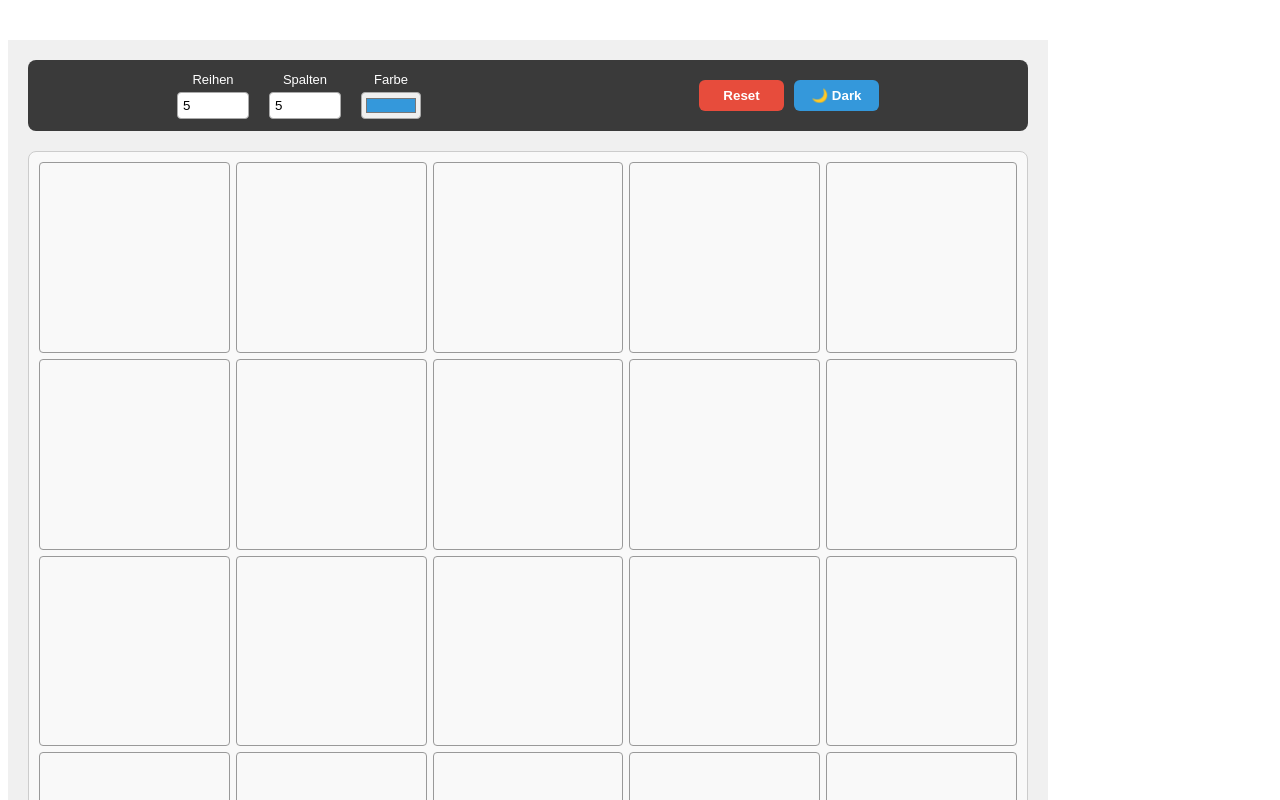
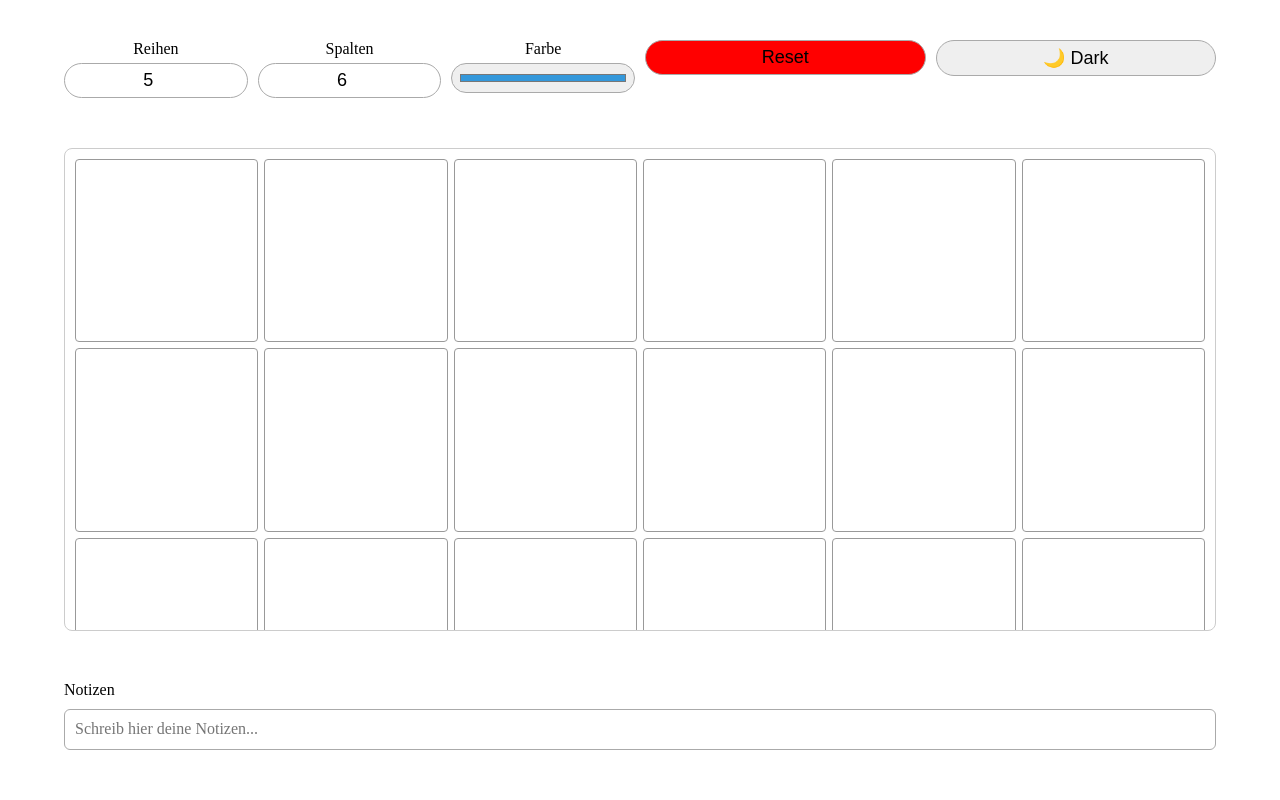
Before and after one commit to benni043/dutze-app, a Vue app: page / in a window 1280 px wide. Shown: the top 800 px of the page. Built offline with nearby package versions, Linux system fonts and the light colour scheme.

Commit message:
added styling for android

```diff
--- a/src/App.vue
+++ b/src/App.vue
@@ -1,5 +1,5 @@
 <script setup lang="ts">
-import { ref } from "vue";
+import {ref} from "vue";
 
 type Cell = {
   id: number;
@@ -9,7 +9,7 @@ type Cell = {
 };
 
 const rows = ref(5);
-const cols = ref(5);
+const cols = ref(6);
 const selectedColor = ref("#3498db");
 const grid = ref<Cell[]>([]);
 const note = ref("");
@@ -25,7 +25,7 @@ const initGrid = () => {
       if (existing) {
         newGrid.push(existing);
       } else {
-        newGrid.push({ id: id++, x: r, y: c, color: null });
+        newGrid.push({id: id++, x: r, y: c, color: null});
       }
     }
   }
@@ -42,7 +42,9 @@ const resetGrid = () => {
 
 const toggleDark = () => {
   isDark.value = !isDark.value;
+  document.body.classList.toggle("dark", isDark.value);
 };
+
 
 initGrid();
 </script>
@@ -61,6 +63,7 @@ initGrid();
               @change="initGrid"
           />
         </div>
+
         <div class="nav-item">
           <label>Spalten</label>
           <input
@@ -70,17 +73,24 @@ initGrid();
               @change="initGrid"
           />
         </div>
+
         <div class="nav-item">
           <label>Farbe</label>
-          <input type="color" v-model="selectedColor" />
+          <input type="color" v-model="selectedColor"/>
         </div>
       </div>
 
       <div class="nav-actions">
-        <button @click="resetGrid" class="reset-btn">Reset</button>
-        <button @click="toggleDark" class="dark-toggle">
-          {{ isDark ? "☀️ Light" : "🌙 Dark" }}
-        </button>
+        <div class="nav-item">
+          <button @click="resetGrid" class="reset-btn">Reset</button>
+        </div>
+
+        <div class="nav-item">
+          <button @click="toggleDark" class="dark-toggle">
+            {{ isDark ? "☀️ Light" : "🌙 Dark" }}
+          </button>
+        </div>
+
       </div>
     </nav>
 
@@ -113,130 +123,94 @@ initGrid();
   </div>
 </template>
 
-<style scoped>
+<style>
 body {
-  margin: 1px;
-  padding: 0;
+  margin: 0;
+  background-color: white;
+}
+
+body.dark {
+  background-color: black;
 }
 
 .container {
-  max-width: 1000px;
-  margin-top: 5vh;
-  margin-bottom: 50px;
-  padding: 20px;
-  font-family: Arial, sans-serif;
-  background: #f0f0f0;
-  color: #222;
-  min-height: 100vh;
-  transition: background 0.3s, color 0.3s;
+  display: flex;
+  flex-direction: column;
+  height: 90vh;
+  gap: 50px;
+  margin: 5vh 5vw;
 }
 
-/* DARK MODE */
-.container.dark {
-  background: #1e1e1e;
-  color: #eee;
-}
-
-.container.dark .navbar {
-  background: #0f0f0f;
-}
-
-.container.dark .grid {
-  background: #252525;
-  border-color: #333;
-}
-
-.container.dark .cell {
-  border-color: #555;
-}
-
-.container.dark .notes textarea {
-  background: #333;
-  border-color: #555;
-  color: #eee;
-}
-
-/* NAVBAR */
 .navbar {
   display: flex;
   flex-wrap: wrap;
-  justify-content: space-around;
-  align-items: center;
-  gap: 20px;
-  background: #3a3a3a;
-  padding: 12px 20px;
-  border-radius: 8px;
-  margin-bottom: 20px;
-  color: white;
+  gap: 10px;
 }
 
-.nav-controls {
+.nav-controls,
+.nav-actions {
   display: flex;
-
-  gap: 20px;
-  flex-wrap: wrap;
+  flex: 1;
+  gap: 10px;
 }
 
 .nav-item {
+  flex: 1;
+  min-width: 80px;
   display: flex;
   flex-direction: column;
-  font-size: 13px;
+  align-items: center;
   gap: 5px;
-  align-items: center;
 }
 
-.nav-item input {
-  width: 60px;
-  border-radius: 4px;
+.nav-item input,
+.nav-item button {
+  width: 100%;
+  min-height: 30px;
+  box-sizing: border-box;
+  padding: 6px;
+  border-radius: 60px;
   border: 1px solid #aaa;
+  text-align: center;
+  font-size: 18px;
 }
 
-.nav-item input[type="number"] {
-  padding: 5px;
+.notes {
+  display: flex;
+  flex-direction: column;
+  gap: 10px;
+  flex-grow: 1;
+  min-height: 0;
+  margin-bottom: 10px;
 }
 
-.nav-actions {
-  display: flex;
-  gap: 10px;
-  flex-wrap: wrap;
-}
-
-.reset-btn,
-.dark-toggle {
-  padding: 8px 14px;
-  color: white;
-  border: none;
+.notes textarea {
+  flex-grow: 1;
+  resize: none;
+  padding: 10px;
   border-radius: 6px;
-  cursor: pointer;
-  font-weight: bold;
-  transition: background 0.3s;
-  width: 85px;
+  border: 1px solid #aaa;
+  font-family: inherit;
+  font-size: 16px;
 }
 
 .reset-btn {
-  background: #e74c3c;
-}
-.reset-btn:hover {
-  background: #c0392b;
+  background-color: red;
 }
 
-.dark-toggle {
-  background: #3498db;
+.container.dark {
+  filter: invert(1) hue-rotate(180deg);
 }
-.dark-toggle:hover {
-  background: #2980b9;
-}
+
 
 /* GRID */
 .grid {
+  overflow: auto;
   display: grid;
   gap: 6px;
+  padding: 10px;
   border: 1px solid #ccc;
-  padding: 10px;
-  background: #f9f9f9;
   border-radius: 8px;
-  margin-bottom: 20px;
-  transition: background 0.3s, border 0.3s;
 }
 
 .cell {
@@ -247,25 +221,4 @@ body {
   aspect-ratio: 1 / 1;
 }
 
-.cell:hover {
-  opacity: 0.8;
-}
-
-/* NOTES */
-.notes {
-  display: flex;
-  flex-direction: column;
-  gap: 8px;
-}
-
-.notes textarea {
-  padding: 10px;
-  border-radius: 6px;
-  border: 1px solid #aaa;
-  font-family: inherit;
-  font-size: 14px;
-  background: white;
-  color: inherit;
-  transition: background 0.3s, color 0.3s, border 0.3s;
-}
 </style>
```
